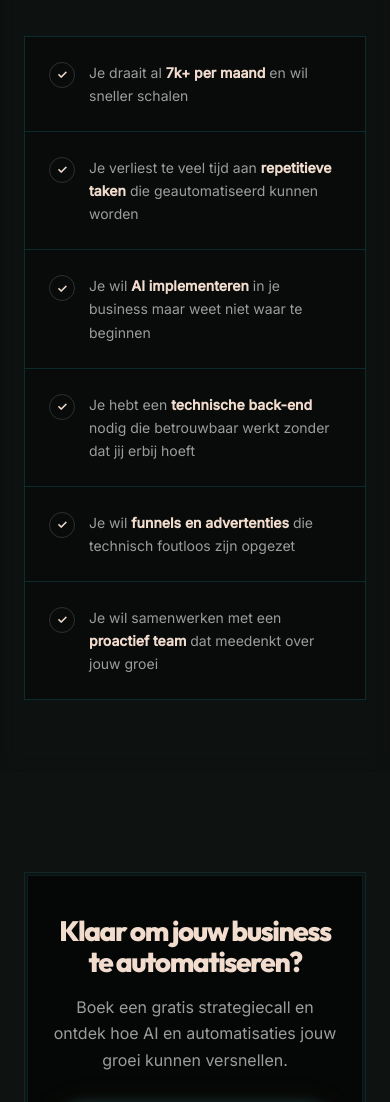
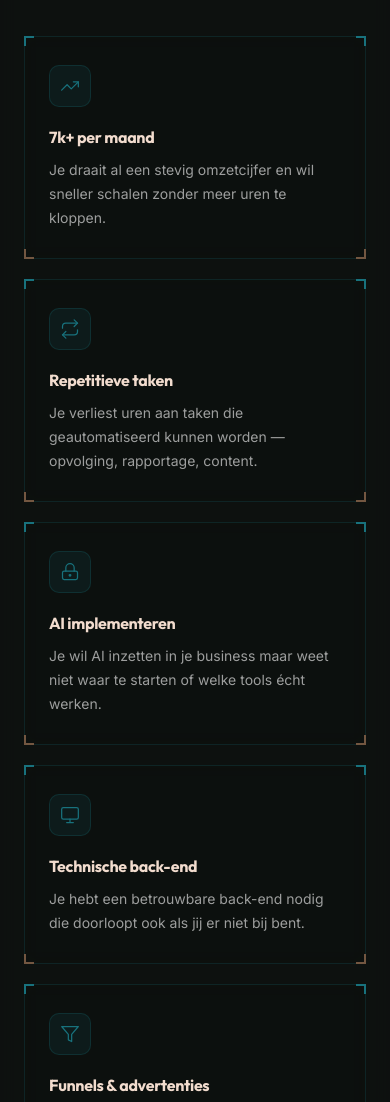
Before and after one commit to SocialIslandd/socialisland-website, a plain HTML site: page index.html in a window 390 px wide. Shown: the part 5060-6162 px from the top of the page. Drawn offline with Linux system fonts and the light colour scheme; a script that the page names is missing.

Commit message:
feat: vervang check-cards door features-10 stijl kaarten
- 3-kolom grid met corner bracket decorators (teal top, koper bottom)
- SVG iconen per kaart in teal
- Hover: teal glow + border
- Responsive: 1 kolom op mobiel

Co-Authored-By: Claude Sonnet 4.6 <noreply@anthropic.com>

```diff
--- a/index.html
+++ b/index.html
@@ -285,31 +285,62 @@
         <h2>Dit is voor jou als <span class="grad-text">ondernemer</span></h2>
         <p>Wij werken met een select aantal klanten. Zo kunnen we volledig focussen op jouw groei.</p>
       </div>
-      <div class="checklist-grid">
-        <div class="check-card reveal">
-          <span class="check-icon">✓</span>
-          <p>Je draait al <strong>7k+ per maand</strong> en wil sneller schalen</p>
+      <div class="feat-grid">
+
+        <div class="feat-card reveal">
+          <span class="fc tl"></span><span class="fc tr"></span><span class="fc bl"></span><span class="fc br"></span>
+          <div class="feat-icon">
+            <svg width="20" height="20" viewBox="0 0 24 24" fill="none" stroke="currentColor" stroke-width="1.5" stroke-linecap="round" stroke-linejoin="round"><polyline points="22 7 13.5 15.5 8.5 10.5 2 17"/><polyline points="16 7 22 7 22 13"/></svg>
+          </div>
+          <h3>7k+ per maand</h3>
+          <p>Je draait al een stevig omzetcijfer en wil sneller schalen zonder meer uren te kloppen.</p>
         </div>
-        <div class="check-card reveal">
-          <span class="check-icon">✓</span>
-          <p>Je verliest te veel tijd aan <strong>repetitieve taken</strong> die geautomatiseerd kunnen worden</p>
+
+        <div class="feat-card reveal">
+          <span class="fc tl"></span><span class="fc tr"></span><span class="fc bl"></span><span class="fc br"></span>
+          <div class="feat-icon">
+            <svg width="20" height="20" viewBox="0 0 24 24" fill="none" stroke="currentColor" stroke-width="1.5" stroke-linecap="round" stroke-linejoin="round"><polyline points="17 1 21 5 17 9"/><path d="M3 11V9a4 4 0 0 1 4-4h14"/><polyline points="7 23 3 19 7 15"/><path d="M21 13v2a4 4 0 0 1-4 4H3"/></svg>
+          </div>
+          <h3>Repetitieve taken</h3>
+          <p>Je verliest uren aan taken die geautomatiseerd kunnen worden — opvolging, rapportage, content.</p>
         </div>
-        <div class="check-card reveal">
-          <span class="check-icon">✓</span>
-          <p>Je wil <strong>AI implementeren</strong> in je business maar weet niet waar te beginnen</p>
+
+        <div class="feat-card reveal">
+          <span class="fc tl"></span><span class="fc tr"></span><span class="fc bl"></span><span class="fc br"></span>
+          <div class="feat-icon">
+            <svg width="20" height="20" viewBox="0 0 24 24" fill="none" stroke="currentColor" stroke-width="1.5" stroke-linecap="round" stroke-linejoin="round"><rect x="3" y="11" width="18" height="10" rx="2"/><path d="M7 11V7a5 5 0 0 1 10 0v4"/><circle cx="12" cy="16" r="1" fill="currentColor"/></svg>
+          </div>
+          <h3>AI implementeren</h3>
+          <p>Je wil AI inzetten in je business maar weet niet waar te starten of welke tools écht werken.</p>
         </div>
-        <div class="check-card reveal">
-          <span class="check-icon">✓</span>
-          <p>Je hebt een <strong>technische back-end</strong> nodig die betrouwbaar werkt zonder dat jij erbij hoeft</p>
+
+        <div class="feat-card reveal">
+          <span class="fc tl"></span><span class="fc tr"></span><span class="fc bl"></span><span class="fc br"></span>
+          <div class="feat-icon">
+            <svg width="20" height="20" viewBox="0 0 24 24" fill="none" stroke="currentColor" stroke-width="1.5" stroke-linecap="round" stroke-linejoin="round"><rect x="2" y="3" width="20" height="14" rx="2"/><path d="M8 21h8M12 17v4"/></svg>
+          </div>
+          <h3>Technische back-end</h3>
+          <p>Je hebt een betrouwbare back-end nodig die doorloopt ook als jij er niet bij bent.</p>
         </div>
-        <div class="check-card reveal">
-          <span class="check-icon">✓</span>
-          <p>Je wil <strong>funnels en advertenties</strong> die technisch foutloos zijn opgezet</p>
+
+        <div class="feat-card reveal">
+          <span class="fc tl"></span><span class="fc tr"></span><span class="fc bl"></span><span class="fc br"></span>
+          <div class="feat-icon">
+            <svg width="20" height="20" viewBox="0 0 24 24" fill="none" stroke="currentColor" stroke-width="1.5" stroke-linecap="round" stroke-linejoin="round"><path d="M22 3H2l8 9.46V19l4 2v-8.54L22 3z"/></svg>
+          </div>
+          <h3>Funnels & advertenties</h3>
+          <p>Je wil funnels en ad-campagnes die technisch foutloos draaien en elke euro optimaal benutten.</p>
         </div>
-        <div class="check-card reveal">
-          <span class="check-icon">✓</span>
-          <p>Je wil samenwerken met een <strong>proactief team</strong> dat meedenkt over jouw groei</p>
+
+        <div class="feat-card reveal">
+          <span class="fc tl"></span><span class="fc tr"></span><span class="fc bl"></span><span class="fc br"></span>
+          <div class="feat-icon">
+            <svg width="20" height="20" viewBox="0 0 24 24" fill="none" stroke="currentColor" stroke-width="1.5" stroke-linecap="round" stroke-linejoin="round"><path d="M17 21v-2a4 4 0 0 0-4-4H5a4 4 0 0 0-4 4v2"/><circle cx="9" cy="7" r="4"/><path d="M23 21v-2a4 4 0 0 0-3-3.87"/><path d="M16 3.13a4 4 0 0 1 0 7.75"/></svg>
+          </div>
+          <h3>Proactief team</h3>
+          <p>Je zoekt een team dat meedenkt, initiatief neemt en jouw groei behandelt als hun eigen business.</p>
         </div>
+
       </div>
     </div>
   </section>
--- a/style.css
+++ b/style.css
@@ -962,33 +962,61 @@ blockquote {
 /* =============================================
    VOOR WIE
    ============================================= */
-.checklist-grid { display: grid; grid-template-columns: repeat(2, 1fr); gap: 1px; border: 1px solid var(--border); }
-.check-card {
-  display: flex;
-  align-items: flex-start;
-  gap: 14px;
-  background: rgba(0,0,0,0.35);
+/* Feature cards (features-10 stijl) */
+.feat-grid {
+  display: grid;
+  grid-template-columns: repeat(3, 1fr);
+  gap: 20px;
+}
+.feat-card {
+  position: relative;
+  background: rgba(14,18,16,0.55);
   border: 1px solid var(--border);
-  margin: -1px;
-  padding: 24px;
-  transition: background var(--transition);
+  border-radius: 4px;
+  padding: 28px 24px;
+  backdrop-filter: blur(8px);
+  -webkit-backdrop-filter: blur(8px);
+  transition: background var(--transition), border-color var(--transition);
 }
-.check-card:hover { background: rgba(255,255,255,0.03); }
-.check-icon {
-  width: 26px; height: 26px;
-  border-radius: 50%;
-  border: 1px solid rgba(255,255,255,0.15);
-  color: var(--text);
-  font-size: 12px;
-  font-weight: 700;
+.feat-card:hover {
+  background: rgba(24,114,125,0.08);
+  border-color: rgba(24,114,125,0.40);
+}
+
+/* Corner bracket decorators */
+.fc {
+  position: absolute;
+  width: 10px; height: 10px;
+}
+.fc.tl { top: -1px;  left: -1px;  border-top: 2px solid #18727d; border-left: 2px solid #18727d; }
+.fc.tr { top: -1px;  right: -1px; border-top: 2px solid #18727d; border-right: 2px solid #18727d; }
+.fc.bl { bottom: -1px; left: -1px;  border-bottom: 2px solid #735741; border-left: 2px solid #735741; }
+.fc.br { bottom: -1px; right: -1px; border-bottom: 2px solid #735741; border-right: 2px solid #735741; }
+
+.feat-icon {
+  width: 42px; height: 42px;
+  border-radius: 10px;
+  background: rgba(24,114,125,0.12);
+  border: 1px solid rgba(24,114,125,0.25);
   display: flex;
   align-items: center;
   justify-content: center;
-  flex-shrink: 0;
-  margin-top: 1px;
+  color: #18727d;
+  margin-bottom: 18px;
 }
-.check-card p { color: var(--text-muted); font-size: 14px; line-height: 1.65; }
-.check-card p strong { color: var(--text); font-weight: 600; }
+.feat-card h3 {
+  font-family: var(--font-head);
+  font-size: 16px;
+  font-weight: 700;
+  color: var(--text);
+  margin-bottom: 8px;
+  letter-spacing: -0.3px;
+}
+.feat-card p {
+  font-size: 14px;
+  color: var(--text-muted);
+  line-height: 1.7;
+}
 
 /* =============================================
    CTA
@@ -1221,7 +1249,7 @@ footer {
   .about-grid { grid-template-columns: 1fr; gap: 48px; }
   .about-image { max-width: 380px; margin: 0 auto; }
   .orbital-ring { width: 300px; height: 300px; }
-  .checklist-grid { grid-template-columns: 1fr; }
+  .feat-grid { grid-template-columns: 1fr; }
   .metrics-grid { gap: 28px; }
   .metric-line { height: 40px; }
 }
```
